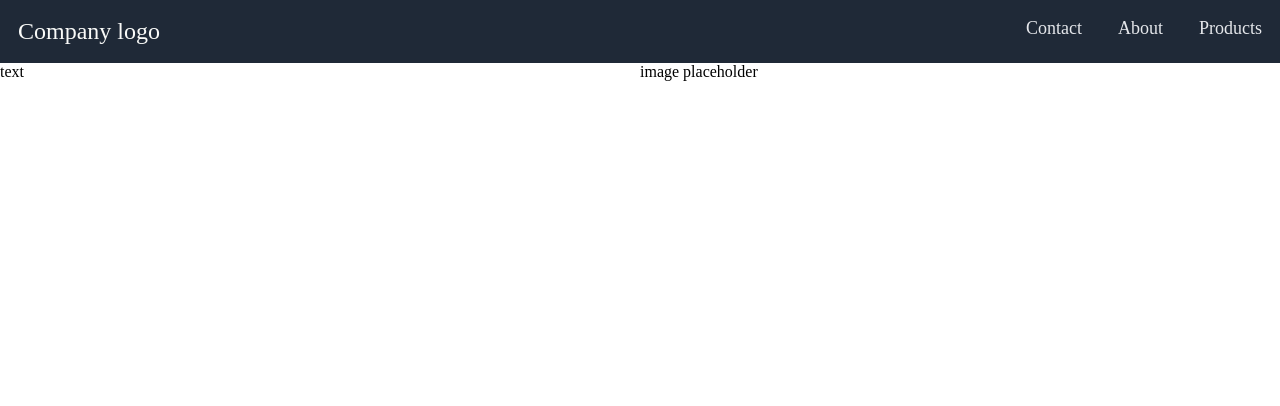
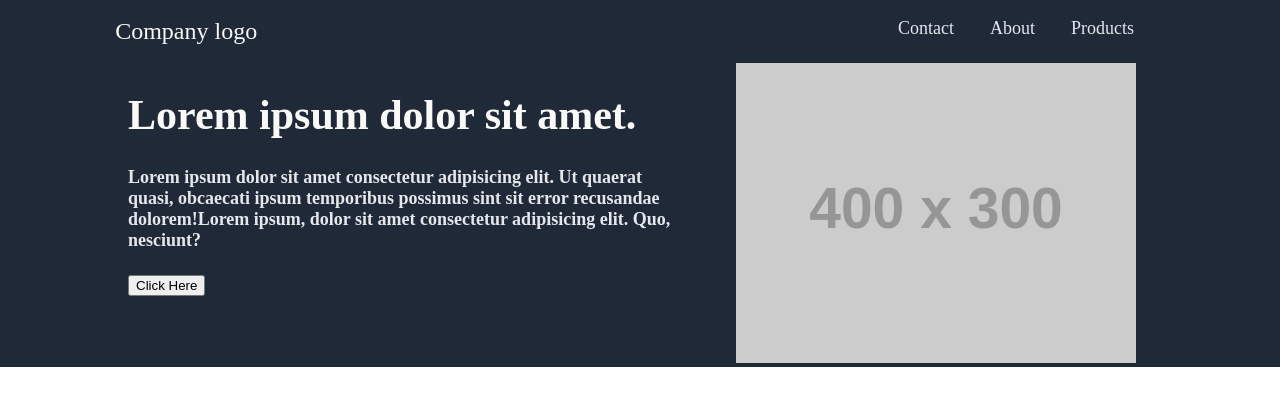
Before and after one commit to ChrisNewelldev/landing-page, a plain HTML site: page index.html in a window 1280 px wide. Drawn offline with Linux system fonts and the light colour scheme; placeholder pictures from the web are drawn by us.

Commit message:
hero complete

```diff
--- a/index.html
+++ b/index.html
@@ -15,8 +15,14 @@
     <a href="#contact">Contact</a>
   </div>
   <div class="row">
-    <div class="column">text</div>
-    <div class="column">image placeholder</div>
+    <div id="hero-left"class="column">
+      <h1>Lorem ipsum dolor sit amet.</h1>
+      <h4>Lorem ipsum dolor sit amet consectetur adipisicing elit. Ut quaerat quasi, obcaecati ipsum temporibus possimus sint sit error recusandae dolorem!Lorem ipsum, dolor sit amet consectetur adipisicing elit. Quo, nesciunt?</h4>
+      <button class="hero-btn">Click Here</button>
+    </div>
+    <div id="hero-right" class="column">
+      <a href="https://via.placeholder.com"><img src="https://via.placeholder.com/400x300" alt="placeholder"></a>
+    </div>
   </div>
   <script src="../landing-page/app.js"></script>
 </body>
--- a/style.css
+++ b/style.css
@@ -4,6 +4,7 @@ body {
 #navbar {
     overflow: hidden;
     background-color: #1f2937;
+    padding-right: 10%;
   }
   /* Splits the logo text from other a tags in nav bar*/
   #navbar a.split {
@@ -13,6 +14,7 @@ body {
     display: block;
     text-align: center;
     padding: 18px;
+    padding-left: 10%;
   }
   /* Navbar links */
   #navbar a {
@@ -33,8 +35,46 @@ body {
 
   .row {
     display: flex;
+    background-color: #1f2937;
   }
 
   .column {
     flex: 50%;
   }
+
+  h1 {
+    font-size: 42px;
+    font-weight: bolder;
+    color: #F9FAF8;
+  }
+
+  h2 {
+    font-size: 36px;
+    font-weight: bolder;
+    color: #1f2937;
+  }
+
+  h3 {
+    font-size: 36px;
+    font-weight: lighter;
+    font-style: italic;
+    color: #1f2937;
+  }
+
+  h4 {
+    font-size: 18px;
+    color: #e5e7eb;
+  }
+
+  .hero-right {
+    padding-right: 10%;
+  }
+
+  #hero-left {
+    padding-left: 10%;
+    padding-right: 5%;
+  }
+
+  .hero-btn {
+
+  }
```
